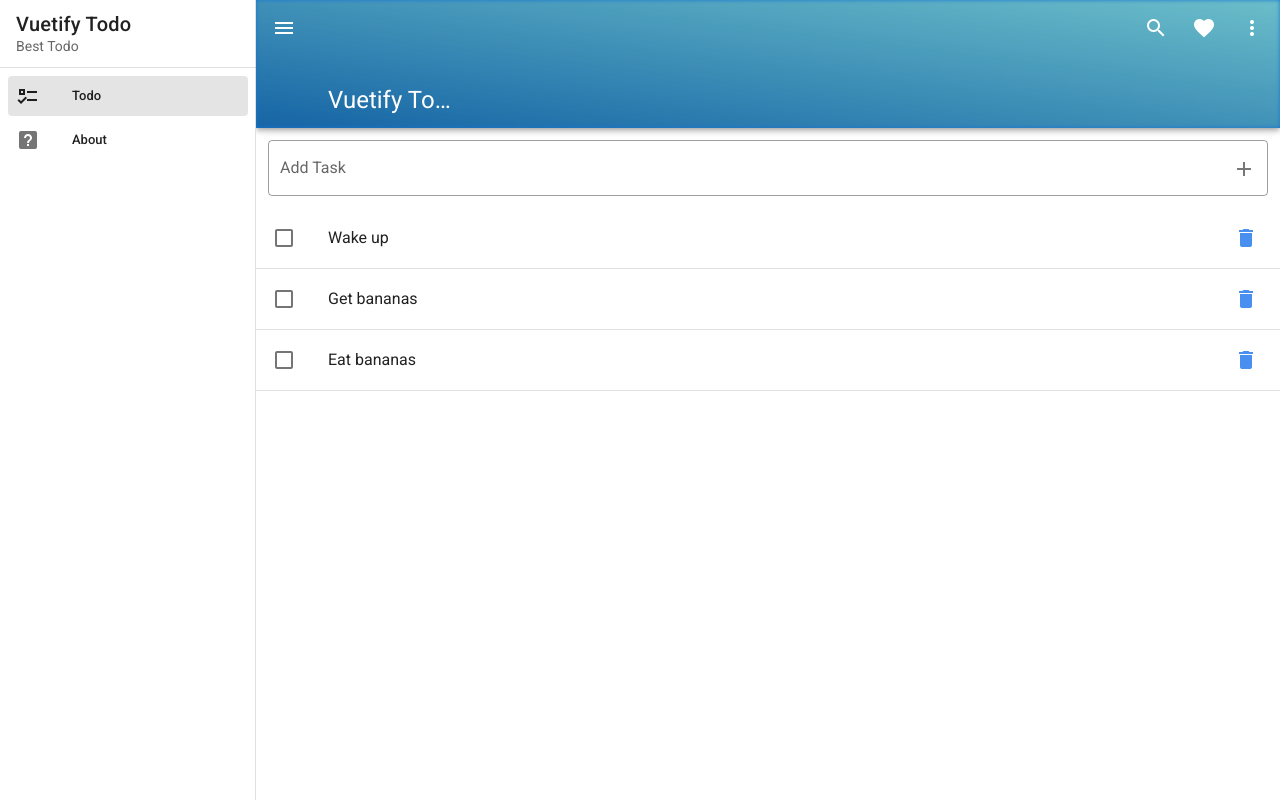
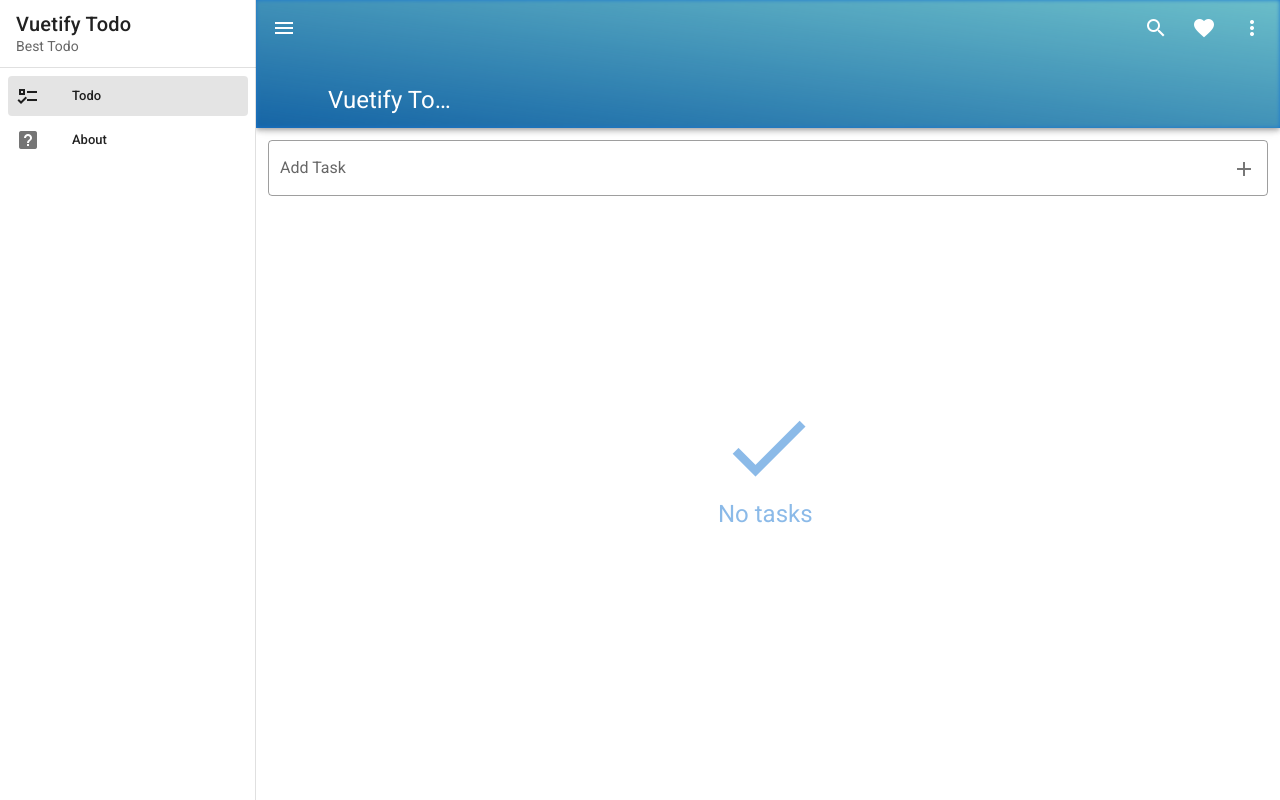
Before and after one commit to MrNedNick/vuetify-todo-mobile, a Vue app: page /#/ in a window 1280 px wide. Built offline with nearby package versions, Linux system fonts and the light colour scheme.

Commit message:
Added "No task" message

```diff
--- a/src/views/Todo.vue
+++ b/src/views/Todo.vue
@@ -11,7 +11,11 @@
       hide-details
       clearable/>
 
-    <v-list flat class="pt-0">
+    <v-list
+      v-if="tasks.length"
+      class="pt-0"
+      flat
+    >
       <div v-for="task in tasks" :key="task.id">
         <v-list-item
         @click="doneTask(task.id)" :class="{ 'blue lighten-5' : task.done }">
@@ -39,6 +43,18 @@
         <v-divider></v-divider>
       </div>
     </v-list>
+    <div
+      v-else
+      class="no-tasks"
+    >
+      <v-icon
+        size="100"
+        color="primary"
+      >
+        mdi-check
+      </v-icon>
+      <div class="text-h5 primary--text">No tasks</div>
+    </div>
   </div>
 </template>
 
@@ -49,21 +65,21 @@
     return {
       newTaskTitle: '',
       tasks: [
-        {
-          id: 1,
-          title: "Wake up",
-          done: false,
-        },
-        {
-          id: 2,
-          title: "Get bananas",
-          done: false,
-        },
-        {
-          id: 3,
-          title: "Eat bananas",
-          done: false,
-        },
+        // {
+        //   id: 1,
+        //   title: "Wake up",
+        //   done: false,
+        // },
+        // {
+        //   id: 2,
+        //   title: "Get bananas",
+        //   done: false,
+        // },
+        // {
+        //   id: 3,
+        //   title: "Eat bananas",
+        //   done: false,
+        // },
       ],
     };
   },
@@ -87,3 +103,12 @@
   }
 };
 </script>
+
+<style lang="sass">
+  .no-tasks
+    position: absolute
+    left: 50%
+    top: 50%
+    transform: translate(-50%, -50%)
+    opacity: 0.5
+</style>
```
